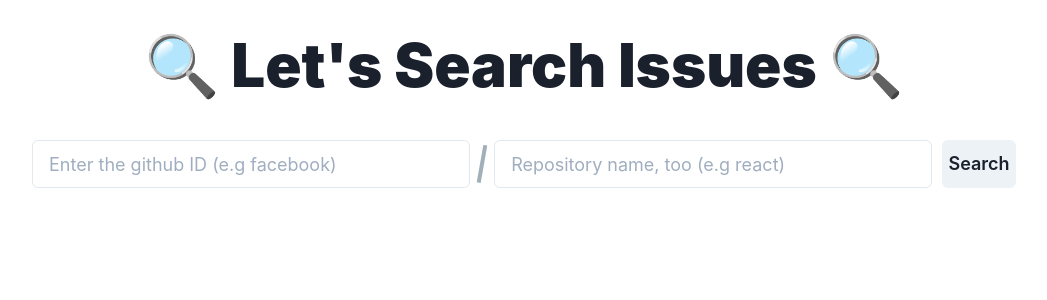
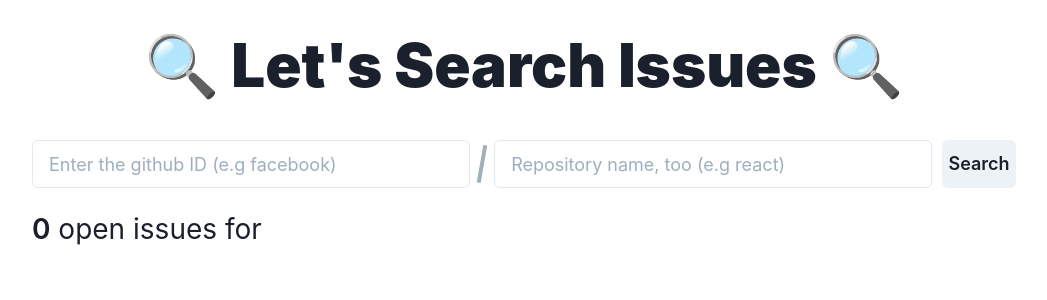
Before and after one commit to gardensky511/github-issue, a React (Create React App) app: page / in a window 1280 px wide. Shown: the top 300 px of the page, without its empty margins (116-1163 px from the left). Built offline with nearby package versions, Linux system fonts and the light colour scheme.

Commit message:
feat: ResultNotice追加

```diff
--- a/src/pages/Home/index.tsx
+++ b/src/pages/Home/index.tsx
@@ -5,11 +5,15 @@ import { ListCard } from './components/ListCard';
 
 export const Home = () => {
   const { issueList } = useAppSelector((state) => state.issue);
+  const { fullName, openIssuesCount } = useAppSelector((state) => state.repository);
 
   return (
     <Container>
       <Title>🔍 Let&apos;s Search Issues 🔍</Title>
       <InputField />
+      <ResultNotice>
+        <Strong>{openIssuesCount}</Strong> open issues for <Strong>{fullName}</Strong>
+      </ResultNotice>
       {issueList.map((issue) => (
         <ListCard key={issue.id} {...issue} />
       ))}
@@ -29,3 +33,12 @@ const Title = styled.h1`
   font-weight: 900;
   margin-bottom: 30px;
 `;
+
+const ResultNotice = styled.p`
+  font-size: 28px;
+  margin-bottom: 10px;
+`;
+
+const Strong = styled.span`
+  font-weight: 600;
+`;
```
